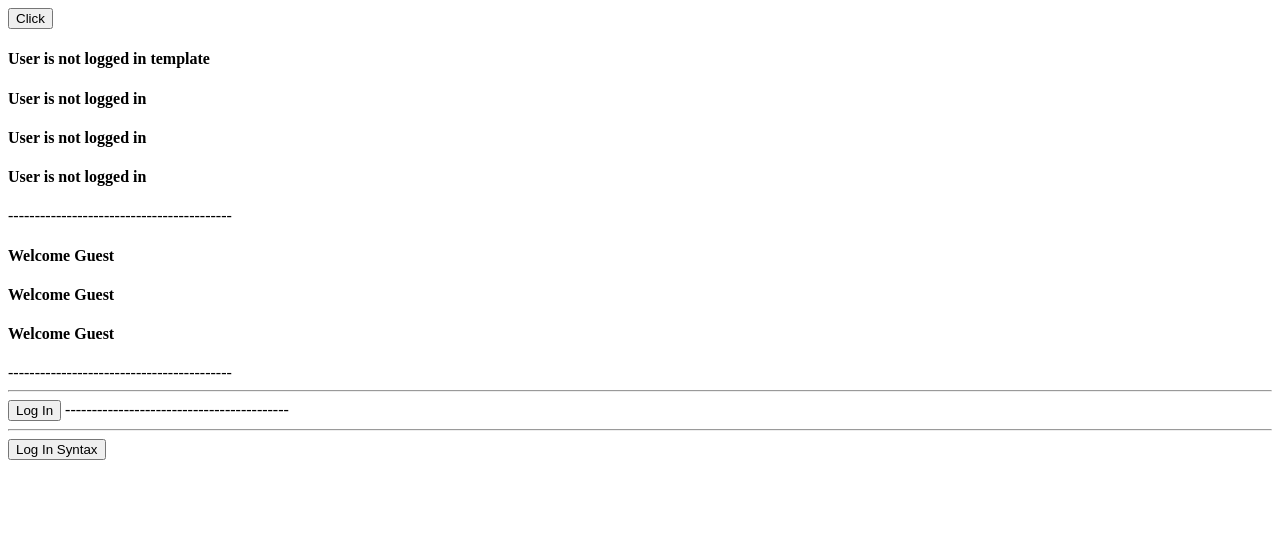
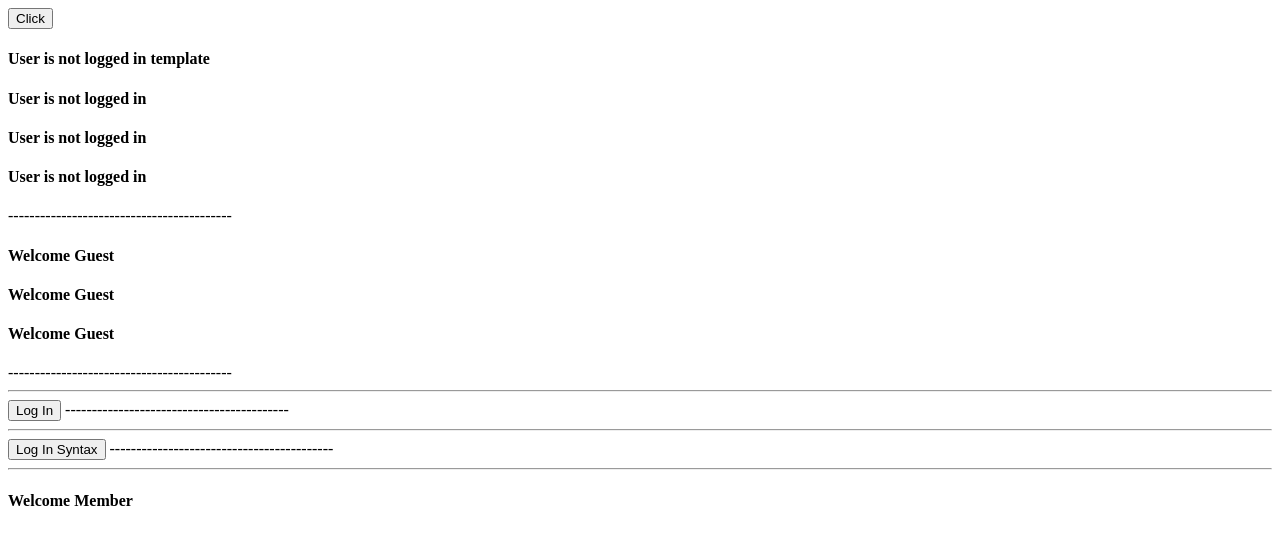
Before and after one commit to seeyassine/Angular-Learn, an Angular app: page / in a window 1280 px wide. Shown: the top 544 px of the page. Built offline with nearby package versions, Linux system fonts and the light colour scheme.

Commit message:
62:if directives with string values old version

```diff
--- a/src/app/components/directives/directives.component.html
+++ b/src/app/components/directives/directives.component.html
@@ -71,3 +71,13 @@
 @if (loginCount >= 3) {
     <h4>Exceeded 3 login Attempts, Try Again Later</h4>
 }
+
+------------------------------------------ <hr>
+
+<!-- if directives with string values -->
+
+<h4 *ngIf="userRole == 'Admin'; else RoleMessage ">Welcome Admin</h4>
+
+<ng-template #RoleMessage>
+    <h4 *ngIf="userRole == 'Member' ">Welcome Member</h4>
+</ng-template>
--- a/src/app/components/directives/directives.component.ts
+++ b/src/app/components/directives/directives.component.ts
@@ -17,6 +17,7 @@ export class DirectivesComponent {
   isGuest:boolean = true;
 
   loginCount:number = 0;
+  userRole:string = 'Member';
 
   handleClick() {
     this.Isloggedin = !this.Isloggedin;
```
